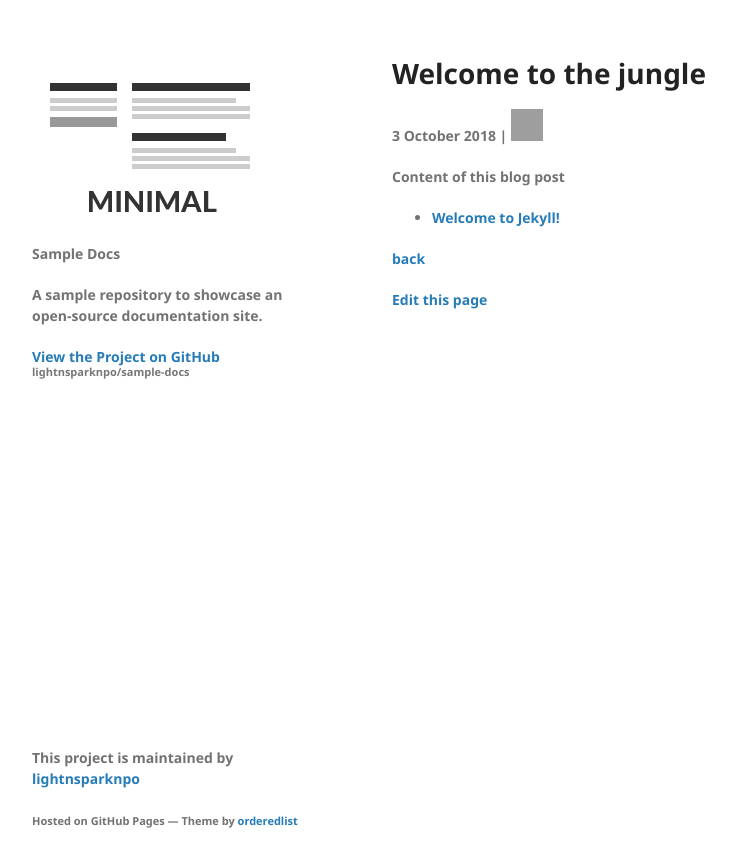
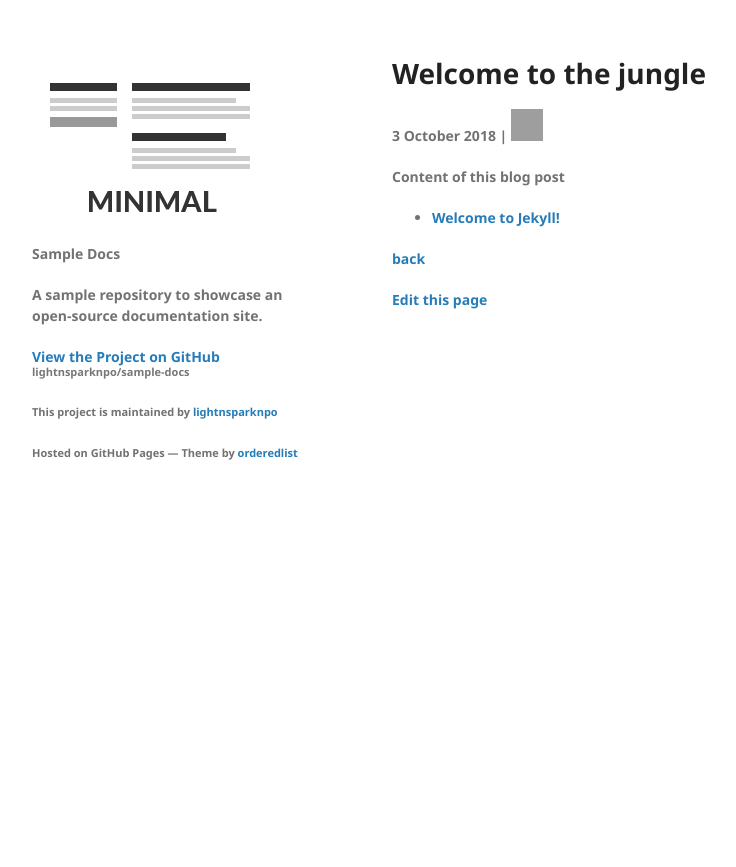
Before and after one commit to lightnsparknpo/sample-docs, a Jekyll site: the page built from another-page.md, in a window 1280 px wide. Shown: the top 867 px of the page, without its empty margins (178-914 px from the left). Built offline with Jekyll 4.4.1, drawn with Linux system fonts in a browser that asks for light colours; grey boxes are pictures that could not be loaded.

Commit message:
Update default.html

```diff
--- a/_layouts/default.html
+++ b/_layouts/default.html
@@ -36,18 +36,19 @@
           <li><a href="{{ site.github.repository_url }}">View On <strong>GitHub</strong></a></li>
         </ul>
         {% endif %}
-      </header>
-      <section>
 
-      {{ content }}
-
-      </section>
-      <footer>
+        <div>
         {% if site.github.is_project_page %}
-        <p>This project is maintained by <a href="{{ site.github.owner_url }}">{{ site.github.owner_name }}</a></p>
+        <p><small>This project is maintained by <a href="{{ site.github.owner_url }}">{{ site.github.owner_name }}</a></small></p>
         {% endif %}
         <p><small>Hosted on GitHub Pages &mdash; Theme by <a href="https://github.com/orderedlist">orderedlist</a></small></p>
-      </footer>
+        </div>
+      </header>
+
+      <section>
+      {{ content }}
+      </section>
+
     </div>
     <script src="{{ "/assets/js/scale.fix.js" | relative_url }}"></script>
     {% if site.google_analytics %}
```
